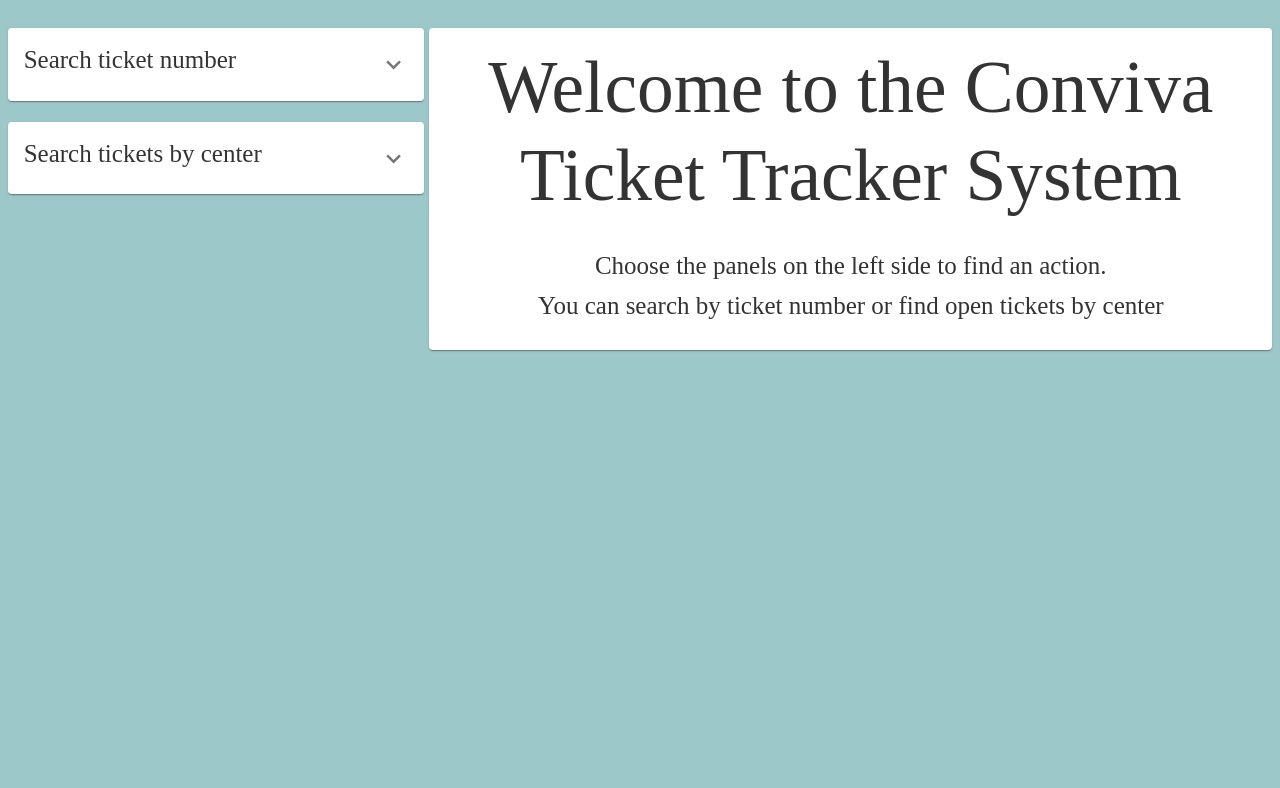
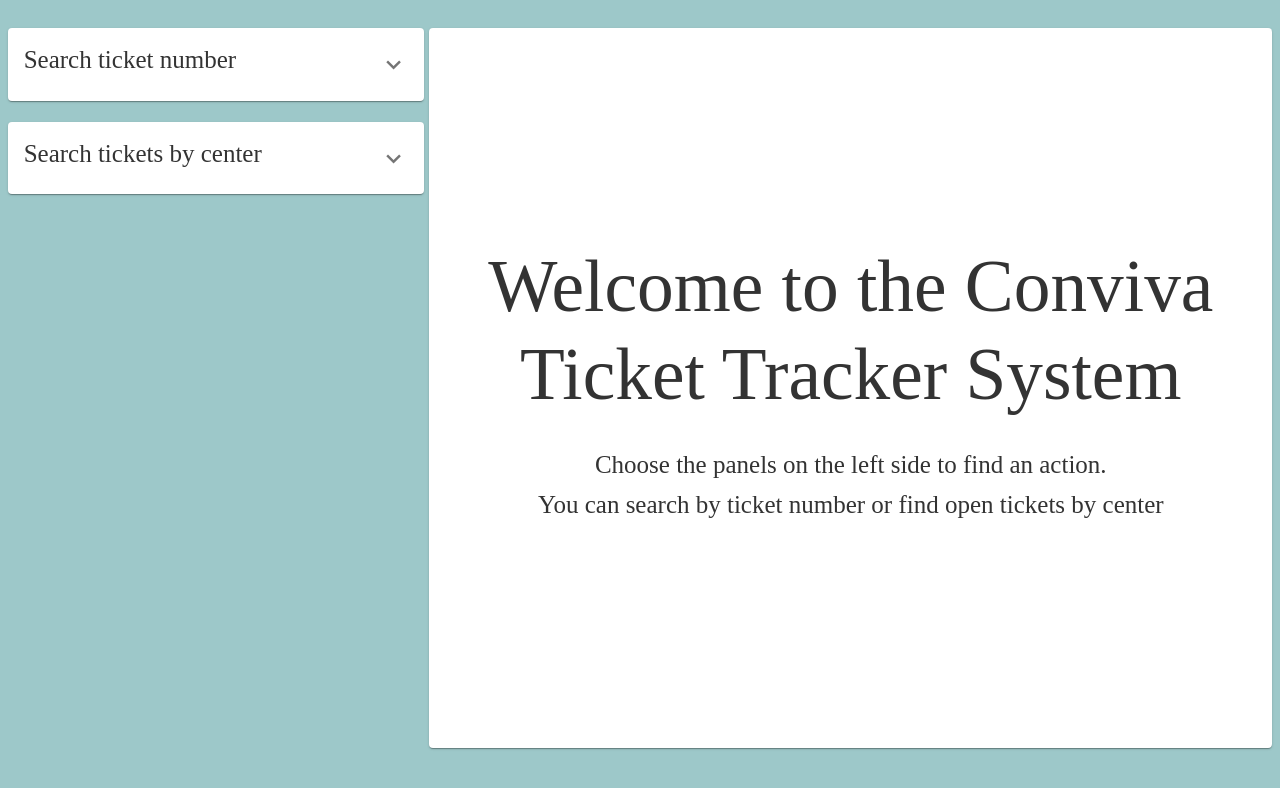
Before and after one commit to waldothedeveloper/conviva-case-tracker-system, a React (Create React App) app in the folder client/: page / in a window 1280 px wide. Shown: the top 788 px of the page. Built offline with nearby package versions, Linux system fonts and the light colour scheme.

Commit message:
This commit adds and fixes: -The annoying default browser scroll bar - Created function to get names and cities of all conviva companies

```diff
--- a/client/src/index.css
+++ b/client/src/index.css
@@ -6,3 +6,17 @@
 body {
   background: #9dc8c9 !important;
 }
+
+body::-webkit-scrollbar {
+  width: 0.2rem;
+}
+
+body::-webkit-scrollbar-track {
+  -webkit-box-shadow: inset 0 0 6px rgba(0, 0, 0, 0.3);
+  box-shadow: inset 0 0 6px rgba(0, 0, 0, 0.3);
+}
+
+body::-webkit-scrollbar-thumb {
+  background-color: #f8df8d;
+  outline: 1px solid #f8df8d;
+}
--- a/client/src/views/singleTicket/TicketResults.js
+++ b/client/src/views/singleTicket/TicketResults.js
@@ -20,7 +20,8 @@
     display: "flex",
     flexDirection: "column",
     justifyContent: "center",
-    alignItems: "center"
+    alignItems: "center",
+    height: "90vh"
   },
   container1: {
     display: "flex"
```
Also changed, not shown: 2 other files (tests, documents, lock files or other folders).
